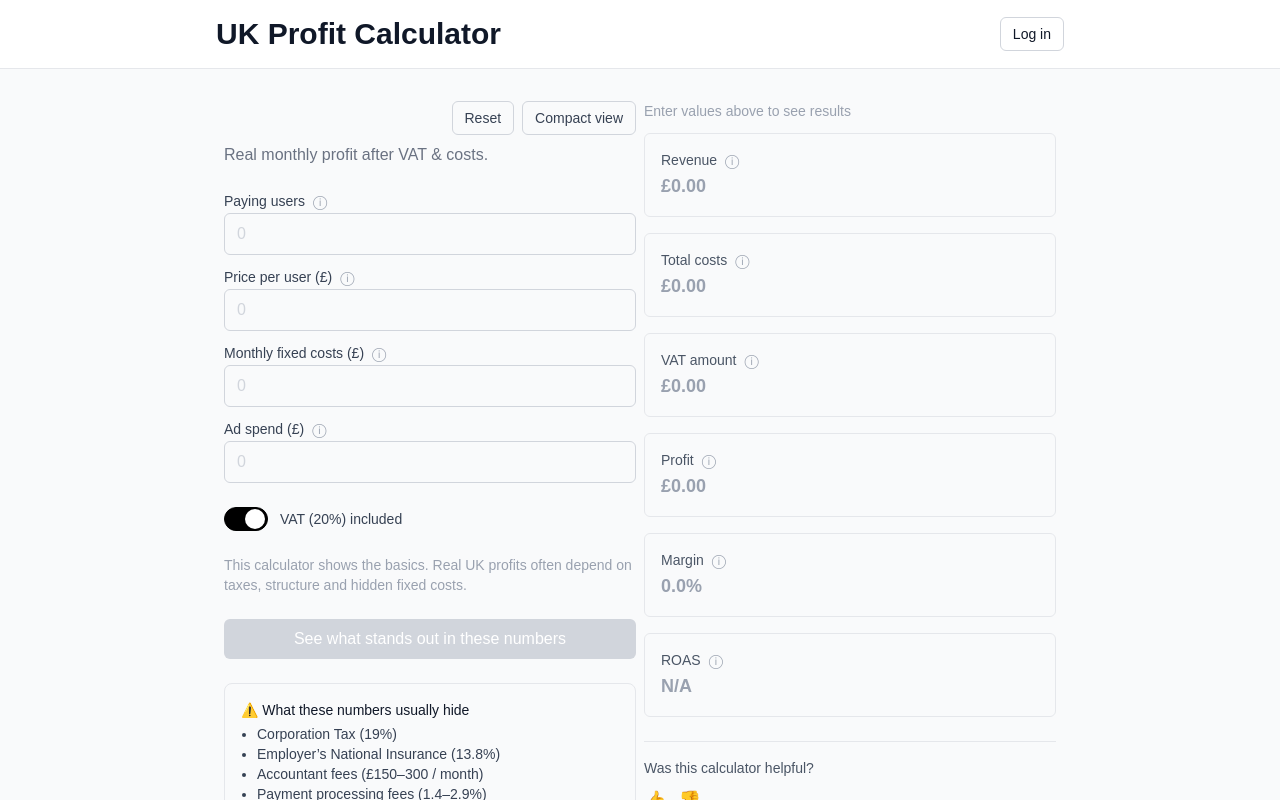
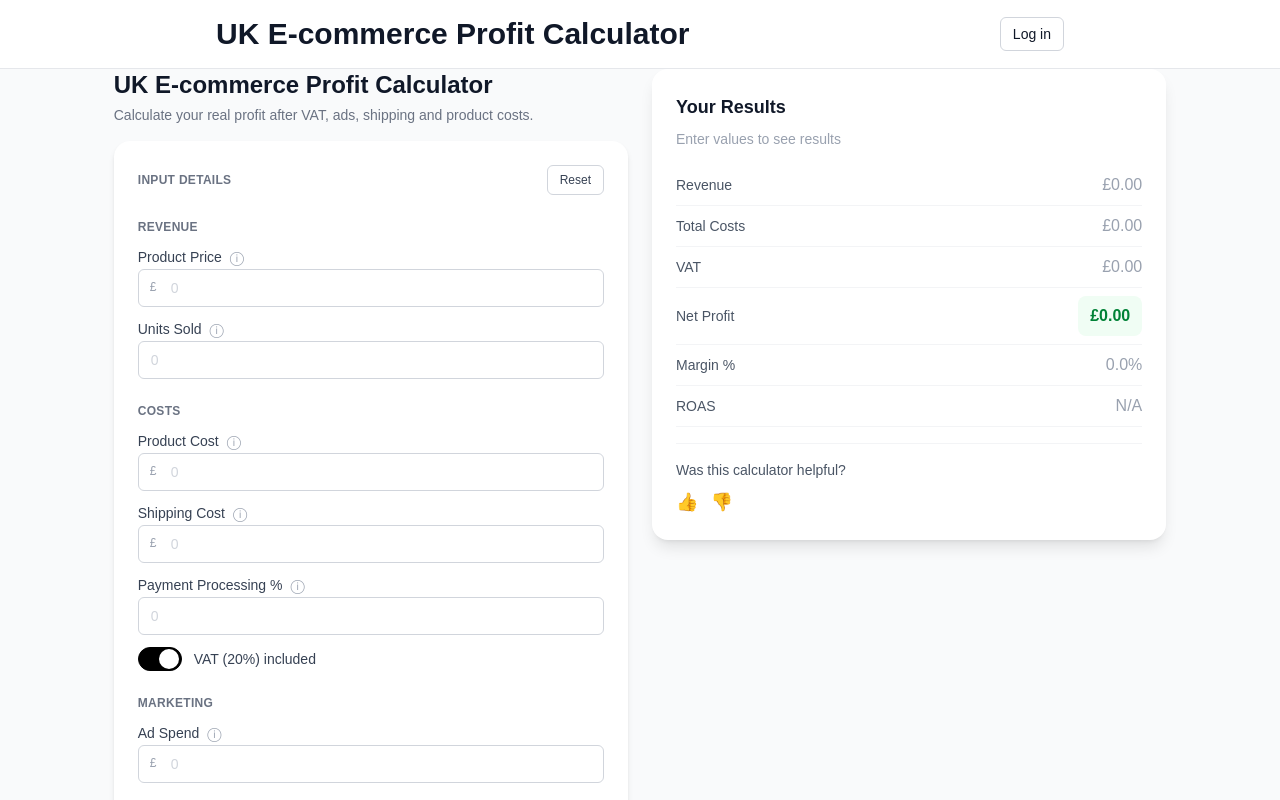
Before and after one commit to NZR138/saas-calculator, a Next.js app: page /calculator in a window 1280 px wide. Shown: the top 800 px of the page. Built offline with nearby package versions, Linux system fonts and the light colour scheme.

Commit message:
UI redesign: restructure calculator layout to professional SaaS style

```diff
--- a/app/components/CalculatorCard.tsx
+++ b/app/components/CalculatorCard.tsx
@@ -20,9 +20,10 @@ export default function CalculatorCard() {
   } = useCalculator();
 
   const [showSnapshot, setShowSnapshot] = useState(false);
-  // layout mode: false = FULL (default), true = COMPACT
-  const [compact, setCompact] = useState(false);
   const canShowSnapshot = revenue > 0;
+
+  const [shippingCost, setShippingCost] = useState(0);
+  const [processingFee, setProcessingFee] = useState(0);
 
   // Feedback protection: one vote per browser session
   const [voted, setVoted] = useState(false);
@@ -57,168 +58,154 @@ export default function CalculatorCard() {
   };
 
   return (
-    <div className={`grid grid-cols-1 md:grid-cols-2 gap-2 rounded-lg ${!compact ? "max-w-4xl px-8 py-8" : "max-w-md px-3 py-3"}`}>
+    <div className="grid grid-cols-1 md:grid-cols-2 gap-6">
       {/* ================= LEFT COLUMN ================= */}
+      <div className="space-y-4">
         <div>
-        {/* TOP CONTROLS */}
-        <div className="flex items-center justify-end mb-2">
-          <div className="flex items-center gap-2">
+          <h1 className="text-2xl font-semibold text-gray-900">
+            UK E-commerce Profit Calculator
+          </h1>
+          <p className="mt-1 text-sm text-gray-500">
+            Calculate your real profit after VAT, ads, shipping and product costs.
+          </p>
+        </div>
+
+        <div className="bg-white rounded-2xl shadow-md p-6 space-y-6">
+          <div className="flex items-center justify-between">
+            <p className="text-xs uppercase tracking-wide text-gray-500 font-semibold">
+              Input details
+            </p>
             <button
               type="button"
               onClick={() => reset()}
-              className={`cursor-pointer rounded-md border border-gray-300 text-gray-700 hover:bg-gray-100 transition ${
-                !compact ? "px-3 py-1.5 text-sm" : "px-2 py-1 text-xs"
-              }`}
+              className="cursor-pointer rounded-md border border-gray-300 px-3 py-1.5 text-xs text-gray-700 hover:bg-gray-100 transition"
             >
               Reset
             </button>
-            <button
-              type="button"
-              onClick={() => setCompact((s) => !s)}
-              aria-expanded={!compact}
-              className={`cursor-pointer rounded-md border border-gray-300 text-gray-700 hover:bg-gray-100 transition ${
-                !compact ? "px-3 py-1.5 text-sm" : "px-2 py-1 text-xs"
-              }`}
-            >
-              {compact ? "Full view" : "Compact view"}
-            </button>
-          </div>
           </div>
 
-        <p className={`text-gray-500 ${!compact ? "text-base mb-6" : "text-xs mb-2"}`}>
-          Real monthly profit after VAT & costs.
+          <div className="space-y-3">
+            <p className="text-xs uppercase tracking-wide text-gray-500 font-semibold">
+              Revenue
             </p>
-
-        {/* inputs remain visible in both modes; compact only changes container width */}
-        <div className={!compact ? "space-y-3" : "space-y-1"}>
             <NumberInput
-            label="Paying users"
-            tooltip="Number of active paying customers"
+              label="Product Price"
+              tooltip="Average price per unit"
+              value={values.price}
+              onChange={(v: number) => setValue("price", v)}
+              prefix="£"
+            />
+            <NumberInput
+              label="Units Sold"
+              tooltip="Total monthly units sold"
               value={values.users}
               onChange={(v: number) => setValue("users", v)}
-            compact={compact}
-          />
-          <NumberInput
-            label="Price per user (£)"
-            tooltip="Average monthly price per user"
-            value={values.price}
-            onChange={(v: number) => setValue("price", v)}
-            compact={compact}
-          />
-          <NumberInput
-            label="Monthly fixed costs (£)"
-            tooltip="Rent, salaries, accountant, software, etc."
-            value={values.fixedCosts}
-            onChange={(v: number) => setValue("fixedCosts", v)}
-            compact={compact}
-          />
-          <NumberInput
-            label="Ad spend (£)"
-            tooltip="Monthly marketing and advertising spend"
-            value={values.adSpend}
-            onChange={(v: number) => setValue("adSpend", v)}
-            compact={compact}
             />
           </div>
 
-        <div className={!compact ? "mt-6" : "mt-1"}>
+          <div className="space-y-3">
+            <p className="text-xs uppercase tracking-wide text-gray-500 font-semibold">
+              Costs
+            </p>
+            <NumberInput
+              label="Product Cost"
+              tooltip="Total product cost for the month"
+              value={values.fixedCosts}
+              onChange={(v: number) => setValue("fixedCosts", v)}
+              prefix="£"
+            />
+            <NumberInput
+              label="Shipping Cost"
+              tooltip="Monthly shipping and fulfillment cost"
+              value={shippingCost}
+              onChange={(v: number) => setShippingCost(v)}
+              prefix="£"
+            />
+            <NumberInput
+              label="Payment Processing %"
+              tooltip="Average processing rate"
+              value={processingFee}
+              onChange={(v: number) => setProcessingFee(v)}
+            />
             <ToggleVat
               value={values.vatIncluded}
               onChange={(v) => setValue("vatIncluded", v)}
             />
           </div>
 
-        <p className={`${!compact ? "mt-6 text-sm" : "mt-1 text-xs"} text-gray-400`}>
-          This calculator shows the basics. Real UK profits often depend on
-          taxes, structure and hidden fixed costs.
+          <div className="space-y-3">
+            <p className="text-xs uppercase tracking-wide text-gray-500 font-semibold">
+              Marketing
             </p>
+            <NumberInput
+              label="Ad Spend"
+              tooltip="Monthly paid marketing spend"
+              value={values.adSpend}
+              onChange={(v: number) => setValue("adSpend", v)}
+              prefix="£"
+            />
+          </div>
 
           <button
             disabled={!canShowSnapshot}
             onClick={() => canShowSnapshot && setShowSnapshot(true)}
-          className={`w-full rounded-md text-white transition ${!compact ? "mt-6 px-4 py-2 text-base" : "mt-1 px-2 py-1 text-xs"} ${
+            className={`w-full rounded-xl py-3 text-sm font-semibold text-white transition ${
               canShowSnapshot
-              ? "bg-black hover:bg-gray-900 cursor-pointer"
+                ? "bg-black hover:bg-gray-800"
                 : "bg-gray-300 cursor-not-allowed"
             }`}
           >
-          See what stands out in these numbers
+            Calculate Profit
           </button>
 
-        {/* INSIGHTS — LEFT (FULL view only) */}
-        {!compact && (
-          <div className="mt-6 rounded-lg border border-gray-200 bg-gray-50 p-4 text-sm">
-            <p className="font-medium text-gray-900">
-            ⚠️ What these numbers usually hide
-          </p>
-
-          <ul className="mt-1 list-disc pl-4 space-y-0 text-gray-700">
-            <li>Corporation Tax (19%)</li>
-            <li>Employer’s National Insurance (13.8%)</li>
-            <li>Accountant fees (£150–300 / month)</li>
-            <li>Payment processing fees (1.4–2.9%)</li>
-            <li>Software & tools (£50–200 / month)</li>
-          </ul>
-
-          <p className="mt-1">
-            👉 In many UK businesses, real take-home profit is{" "}
-            <strong>25–45% lower</strong> than expected.
-          </p>
-
-          <p className="mt-1 italic text-gray-500">
-            This is not advice. This is context.
+          <p className="text-xs text-gray-400">
+            Results are estimates. Real profit can vary with fees, returns, and
+            operational overhead.
           </p>
         </div>
+
+        <div className="rounded-lg border border-gray-200 bg-gray-50 p-4 text-sm text-gray-700">
+          <p className="font-medium text-gray-900">Common hidden costs</p>
+          <ul className="mt-2 list-disc pl-4 space-y-1 text-gray-700">
+            <li>Marketplace and platform fees</li>
+            <li>Packaging and insert materials</li>
+            <li>Returns, refunds, and chargebacks</li>
+            <li>Storage and fulfillment handling</li>
+            <li>Customer support time</li>
+          </ul>
+        </div>
+      </div>
+
+      {/* ================= RIGHT COLUMN ================= */}
+      <div className="self-start sticky top-4">
+        <div className="bg-white rounded-2xl shadow-lg p-6 space-y-4">
+          <div>
+            <h2 className="text-lg font-semibold text-gray-900 mb-2">Your Results</h2>
+            {revenue === 0 && (
+              <p className="text-sm text-gray-400">Enter values to see results</p>
             )}
           </div>
 
-      {/* ================= RIGHT COLUMN ================= */}
-      <div className={`self-start sticky top-4 ${!compact ? "space-y-4" : "space-y-1"}`}>
-        {revenue === 0 && (
-          <p className={`${!compact ? "text-sm" : "text-xs"} text-gray-400 ${!compact ? "mb-3" : "mb-1"}`}>Enter values above to see results</p>
-        )}
+          <div>
+            <Result label="Revenue" value={`£${revenue.toFixed(2)}`} />
+            <Result label="Total Costs" value={`£${totalCosts.toFixed(2)}`} />
+            <Result label="VAT" value={`£${vatAmount.toFixed(2)}`} />
             <Result
-          label="Revenue"
-          tooltip="Users × price"
-          value={`£${revenue.toFixed(2)}`}
-          compact={compact}
-        />
-        <Result
-          label="Total costs"
-          tooltip="Fixed costs + ads + VAT (if included)"
-          value={`£${totalCosts.toFixed(2)}`}
-          compact={compact}
-        />
-        <Result
-          label="VAT amount"
-          tooltip="20% VAT if VAT is included"
-          value={`£${vatAmount.toFixed(2)}`}
-          compact={compact}
-        />
-        <Result
-          label="Profit"
-          tooltip="Revenue minus total costs"
+              label="Net Profit"
               value={`£${profit.toFixed(2)}`}
               highlight
-          compact={compact}
+              negative={profit < 0}
             />
-        <Result
-          label="Margin"
-          tooltip="Profit ÷ revenue"
-          value={`${margin.toFixed(1)}%`}
-          compact={compact}
-        />
+            <Result label="Margin %" value={`${margin.toFixed(1)}%`} />
             <Result
               label="ROAS"
-          tooltip="Revenue ÷ ad spend"
               value={roas !== null ? `${roas.toFixed(2)}x` : "N/A"}
-          compact={compact}
             />
+          </div>
 
-        {/* FEEDBACK — RIGHT */}
-        <div className={`${!compact ? "mt-6 pt-4" : "mt-2 pt-1"} border-t border-gray-200 ${!compact ? "text-sm" : "text-xs"}`}>
+          <div className="border-t border-gray-100 pt-4 text-sm">
             <p className="text-gray-600">Was this calculator helpful?</p>
-          <div className={`${!compact ? "mt-2" : "mt-1"} flex gap-3 items-center`}>
+            <div className="mt-2 flex gap-3 items-center">
               <button
                 aria-label="Helpful"
                 disabled={voted}
@@ -235,6 +222,7 @@ export default function CalculatorCard() {
               >
                 <span className="leading-none">👎</span>
               </button>
+            </div>
           </div>
         </div>
       </div>
@@ -256,13 +244,13 @@ function NumberInput({
   tooltip,
   value,
   onChange,
-  compact,
+  prefix,
 }: {
   label: string;
   tooltip?: string;
   value: number;
   onChange: (v: number) => void;
-  compact?: boolean;
+  prefix?: string;
 }) {
   const [text, setText] = useState(String(value));
   const [hasEdited, setHasEdited] = useState(false);
@@ -318,10 +306,16 @@ function NumberInput({
 
   return (
     <div>
-      <div className={`flex items-center gap-1 ${compact ? "text-xs" : "text-sm"} text-gray-700`}>
+      <div className="flex items-center gap-1 text-sm text-gray-700">
         <span>{label}</span>
         {tooltip && <Tooltip content={tooltip} />}
       </div>
+      <div className="relative">
+        {prefix && (
+          <span className="absolute left-3 top-1/2 -translate-y-1/2 text-xs text-gray-400">
+            {prefix}
+          </span>
+        )}
         <input
           type="text"
           inputMode="numeric"
@@ -331,38 +325,39 @@ function NumberInput({
           onBlur={handleBlur}
           onFocus={handleFocus}
           onKeyDown={handleKeyDown}
-        className={`mt-0.5 w-full rounded-md border border-gray-300 ${compact ? "px-2 py-1 text-xs" : "px-3 py-2 text-base"} placeholder:text-gray-300`}
+          className={`mt-0.5 w-full rounded-md border border-gray-300 px-3 py-2 text-sm placeholder:text-gray-300 ${
+            prefix ? "pl-8" : ""
+          }`}
         />
+      </div>
     </div>
   );
 }
 
 function Result({
   label,
-  tooltip,
   value,
   highlight,
-  compact,
+  negative,
 }: {
   label: string;
-  tooltip?: string;
   value: string;
   highlight?: boolean;
-  compact?: boolean;
+  negative?: boolean;
 }) {
-  // Determine if this is an empty/zero state
   const isEmptyState = value === "£0.00" || value === "0.0%" || value === "N/A";
-  const textColor = isEmptyState ? "text-gray-400" : (highlight ? "text-green-600" : "text-gray-900");
+  const baseValueClass = isEmptyState ? "text-gray-400" : "text-gray-900";
+  const highlightClass = negative
+    ? "bg-red-50 text-red-600"
+    : "bg-green-50 text-green-700";
+  const valueClass = highlight
+    ? `${highlightClass} font-bold rounded-lg px-3 py-2 transition-colors`
+    : baseValueClass;
 
   return (
-    <div className={`rounded-md border border-gray-200 ${compact ? "p-2" : "p-4"}`}>
-      <div className={`flex items-center gap-1 ${compact ? "text-xs" : "text-sm"} text-gray-600`}>
-        <span>{label}</span>
-        {tooltip && <Tooltip content={tooltip} />}
-      </div>
-      <div className={`mt-0.5 font-semibold ${textColor} ${compact ? "text-sm" : "text-lg"}`}>
-        {value}
-      </div>
+    <div className="flex items-center justify-between py-2 border-b border-gray-100 transition-colors hover:bg-gray-50">
+      <span className="text-sm text-gray-600">{label}</span>
+      <span className={valueClass}>{value}</span>
     </div>
   );
 }
--- a/app/components/EmailSnapshotModal.tsx
+++ b/app/components/EmailSnapshotModal.tsx
@@ -116,13 +116,13 @@ export default function EmailSnapshotModal({ snapshot, onClose }: Props) {
               <span className="font-medium">But mind the hidden costs:</span>
               <ul className="mt-1 ml-6 list-disc text-sm text-gray-600">
                 <li>
-                  Corporation Tax: ~{formatMoney(Math.max(0, snapshot.profit * 0.19))} / month
+                  Platform fees: ~{formatMoney(Math.max(0, snapshot.revenue * 0.12))} / month
                 </li>
                 <li>
-                  Employer NI: ~{formatMoney(Math.max(0, snapshot.revenue * 0.138))} / month
+                  Shipping and fulfillment: ~{formatMoney(Math.max(0, snapshot.revenue * 0.06))} / month
                 </li>
                 <li>
-                  Payment fees: ~{formatMoney(Math.max(0, snapshot.revenue * 0.02))} / month
+                  Payment processing: ~{formatMoney(Math.max(0, snapshot.revenue * 0.02))} / month
                 </li>
               </ul>
             </div>
--- a/app/components/Header.tsx
+++ b/app/components/Header.tsx
@@ -14,7 +14,7 @@ export default function Header() {
       <div className="max-w-4xl mx-auto px-4 py-4 sm:px-6 flex items-center justify-between">
         <div>
           <Link href="/" className="text-3xl font-bold text-gray-900 hover:text-gray-700">
-            UK Profit Calculator
+            UK E-commerce Profit Calculator
           </Link>
         </div>
 
```
Lines whose indentation alone changed are shown as unchanged.
